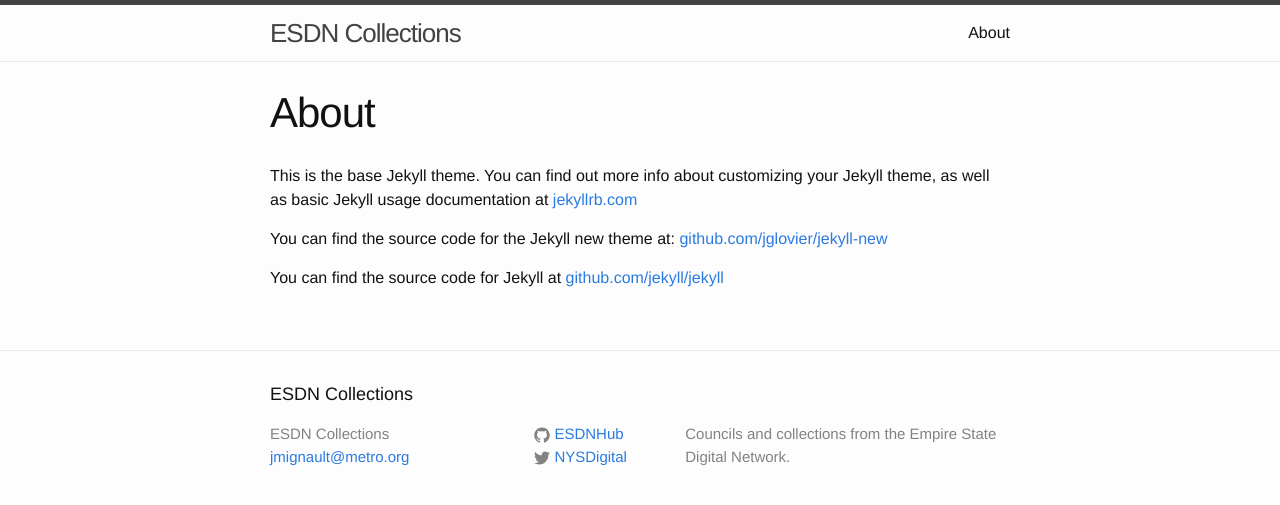
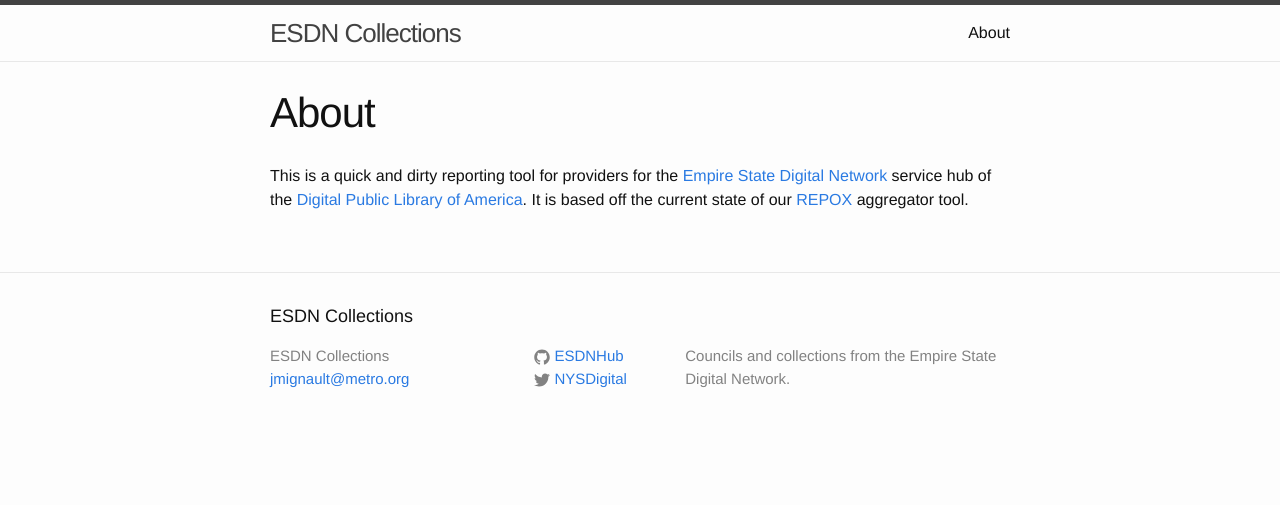
Before and after one commit to natehill/collstool, a Jekyll site: the page built from about.md, in a window 1280 px wide. Shown: the top 505 px of the page. Built offline with Jekyll 4.4.1, drawn with Linux system fonts in a browser that asks for light colours.

Commit message:
Make this about us

```diff
--- a/about.md
+++ b/about.md
@@ -4,8 +4,4 @@
 permalink: /about/
 ---
 
-This is the base Jekyll theme. You can find out more info about customizing your Jekyll theme, as well as basic Jekyll usage documentation at [jekyllrb.com](http://jekyllrb.com/)
-
-You can find the source code for the Jekyll new theme at: [github.com/jglovier/jekyll-new](https://github.com/jglovier/jekyll-new)
-
-You can find the source code for Jekyll at [github.com/jekyll/jekyll](https://github.com/jekyll/jekyll)
+This is a quick and dirty reporting tool for providers for the[ Empire State Digital Network](http://empirestate.digital) service hub of the [Digital Public Library of America](http://dp.la). It is based off the current state of our [REPOX](http://repox.sysresearch.org/) aggregator tool.
```
